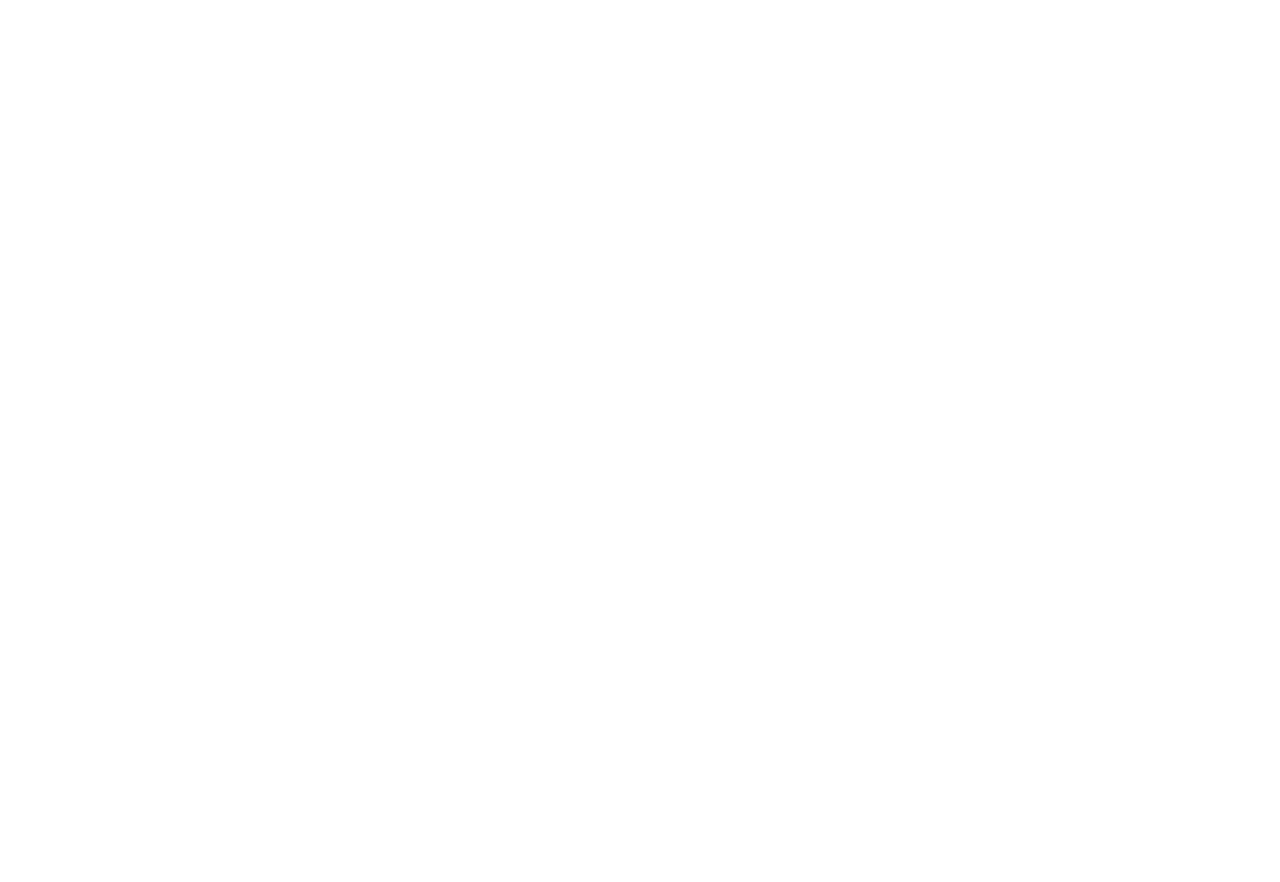
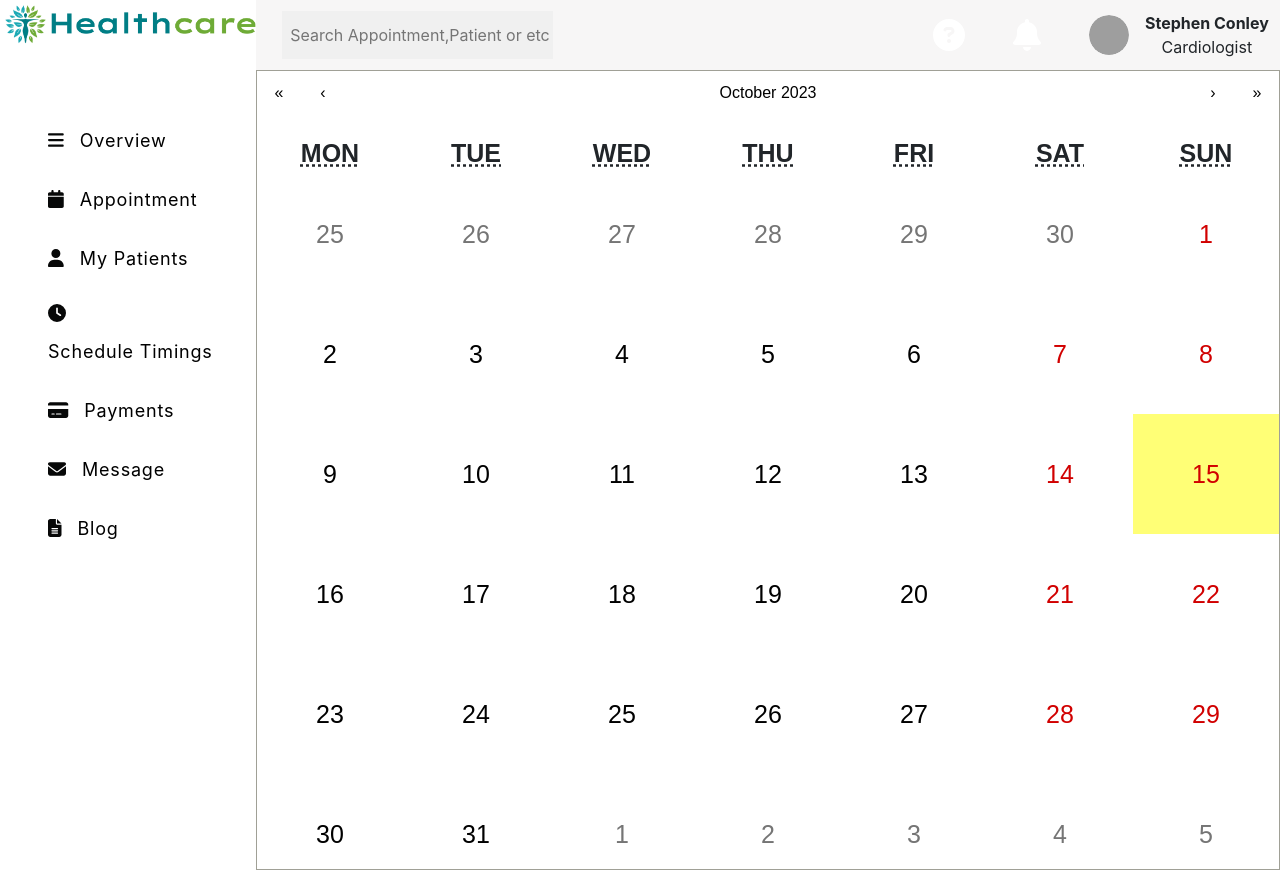
Before and after one commit to E-DoctorApp/E-DoctorApp, a React (Create React App) app in the folder client/: page /doctorProfile/schedule in a window 1280 px wide. Before the commit this address had no page. Shown: the top 882 px of the page. Before the commit the page ends 800 px from the top, so only its background shows below. Built offline with nearby package versions, Linux system fonts and the light colour scheme; grey boxes are pictures that could not be loaded; a web font is replaced by a local one.

Commit message:
all component for doctor profile

```diff
--- a/client/src/App.tsx
+++ b/client/src/App.tsx
@@ -19,6 +19,7 @@
 import DoctorChat from "./components/DoctorChat/DoctorChat";
 import AllAppointments from "./components/AllAppointments/AllAppointments";
 import AllPatients from "./components/AllPatients/AllPatients";
+import Schedule from "./components/Schedule/Schedule";
 
 
 function App() {
@@ -51,6 +52,7 @@
           <Route path="docChat" element={<DoctorChat/>} />
           <Route path="appointments" element={<AllAppointments/>} />
           <Route path="patients" element={<AllPatients/>} />
+          <Route path="schedule" element={<Schedule/>} />
         </Route>
         <Route path="/services" element={<ServicePage />} />
         <Route path="/Review" element={<Review />} />
--- /dev/null
+++ b/client/src/components/Schedule/Schedule.tsx
@@ -0,0 +1,13 @@
+import React from 'react'
+import './style.css';
+import CalendarComponent from '../DoctorProfile/CalendarComponent';
+
+const Schedule = () => {
+  return (
+    <div className='schedule'>
+        <CalendarComponent/>
+    </div>
+  )
+}
+
+export default Schedule
--- /dev/null
+++ b/client/src/components/Schedule/style.css
@@ -0,0 +1,131 @@
+.schedule{
+    display: flex;
+    justify-content: center;
+    align-items: center;
+    width: 100%;
+    height: 100vh;
+}
+.react-calendar {
+    width: 100%;
+    max-width: 100%;
+    background: white;
+    border: 1px solid #a0a096;
+    font-family: Arial, Helvetica, sans-serif;
+    line-height: 1.125em;
+    height: 100vh;
+  }
+  .react-calendar--doubleView {
+    width: 700px;
+  }
+  .react-calendar--doubleView .react-calendar__viewContainer {
+    display: flex;
+    margin: -0.5em;
+  }
+  .react-calendar--doubleView .react-calendar__viewContainer > * {
+    width: 50%;
+    margin: 0.5em;
+  }
+  .react-calendar,
+  .react-calendar *,
+  .react-calendar *:before,
+  .react-calendar *:after {
+    -moz-box-sizing: border-box;
+    -webkit-box-sizing: border-box;
+    box-sizing: border-box;
+  }
+  .react-calendar button {
+    margin: 0;
+    border: 0;
+    outline: none;
+  }
+  .react-calendar button:enabled:hover {
+    cursor: pointer;
+  }
+  .react-calendar__navigation {
+    height: 44px;
+    margin-bottom: 1em;
+  }
+  .react-calendar__navigation button {
+    min-width: 44px;
+    background: none;
+  }
+  .react-calendar__navigation button:enabled:hover,
+  .react-calendar__navigation button:enabled:focus {
+    background-color: #e6e6e6;
+  }
+  .react-calendar__navigation button[disabled] {
+    background-color: #f0f0f0;
+  }
+  .react-calendar__month-view__weekdays {
+    text-align: center;
+    text-transform: uppercase;
+    font-weight: bold;
+    font-size: 0.75em;
+  }
+  .react-calendar__month-view__weekdays__weekday {
+    padding: 0.5em;
+    font-size: 25px;
+  }
+  .react-calendar__month-view__weekNumbers {
+    font-weight: bold;
+  }
+  .react-calendar__month-view__weekNumbers .react-calendar__tile {
+    display: flex;
+    align-items: center;
+    justify-content: center;
+    font-size: 0.75em;
+    padding: calc(0.75em / 0.75) calc(0.5em / 0.75);
+  }
+  .react-calendar__month-view__days__day {
+    font-size: 25px;
+  }
+  .react-calendar__month-view__days__day--weekend {
+    color: #d10000 ;
+  }
+  .react-calendar__month-view__days__day--neighboringMonth {
+    color: #757575;
+  }
+  .react-calendar__year-view .react-calendar__tile,
+  .react-calendar__decade-view .react-calendar__tile,
+  .react-calendar__century-view .react-calendar__tile {
+    padding: 2em 0.5em;
+  }
+  .react-calendar__tile {
+    max-width: 100%;
+    text-align: center;
+    padding: 0.75em 0.5em;
+    background: none;
+    height: 15vh;
+  }
+  .react-calendar__tile:disabled {
+    background-color: #f0f0f0;
+  }
+  .react-calendar__tile:enabled:hover,
+  .react-calendar__tile:enabled:focus {
+    background-color: #e6e6e6;
+  }
+  .react-calendar__tile--now {
+    background: #ffff76;
+  }
+  .react-calendar__tile--now:enabled:hover,
+  .react-calendar__tile--now:enabled:focus {
+    background: #ffffa9;
+  }
+  .react-calendar__tile--hasActive {
+    background: #76baff;
+  }
+  .react-calendar__tile--hasActive:enabled:hover,
+  .react-calendar__tile--hasActive:enabled:focus {
+    background: #a9d4ff;
+  }
+  .react-calendar__tile--active {
+    background: #006edc;
+    color: white;
+  }
+  .react-calendar__tile--active:enabled:hover,
+  .react-calendar__tile--active:enabled:focus {
+    background: #1087ff;
+  }
+  .react-calendar--selectRange .react-calendar__tile--hover {
+    background-color: #e6e6e6;
+  }
```
